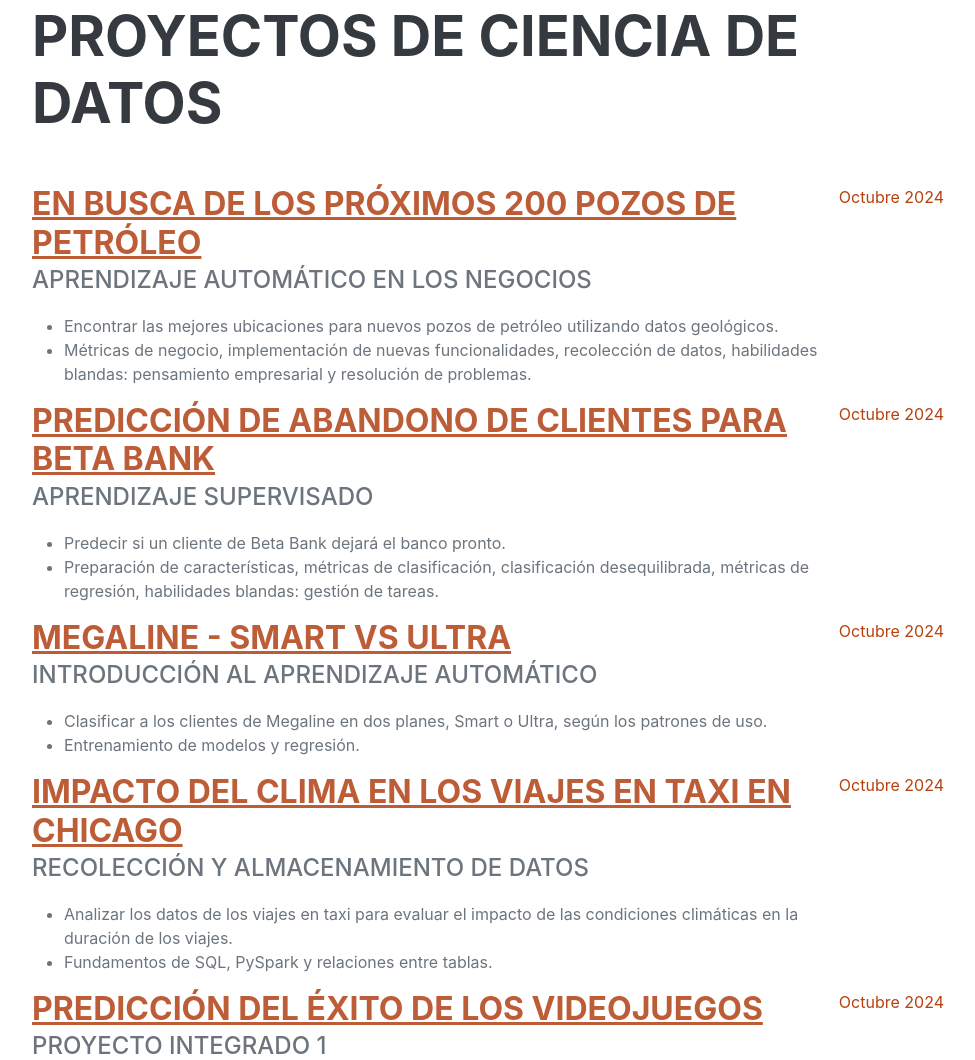
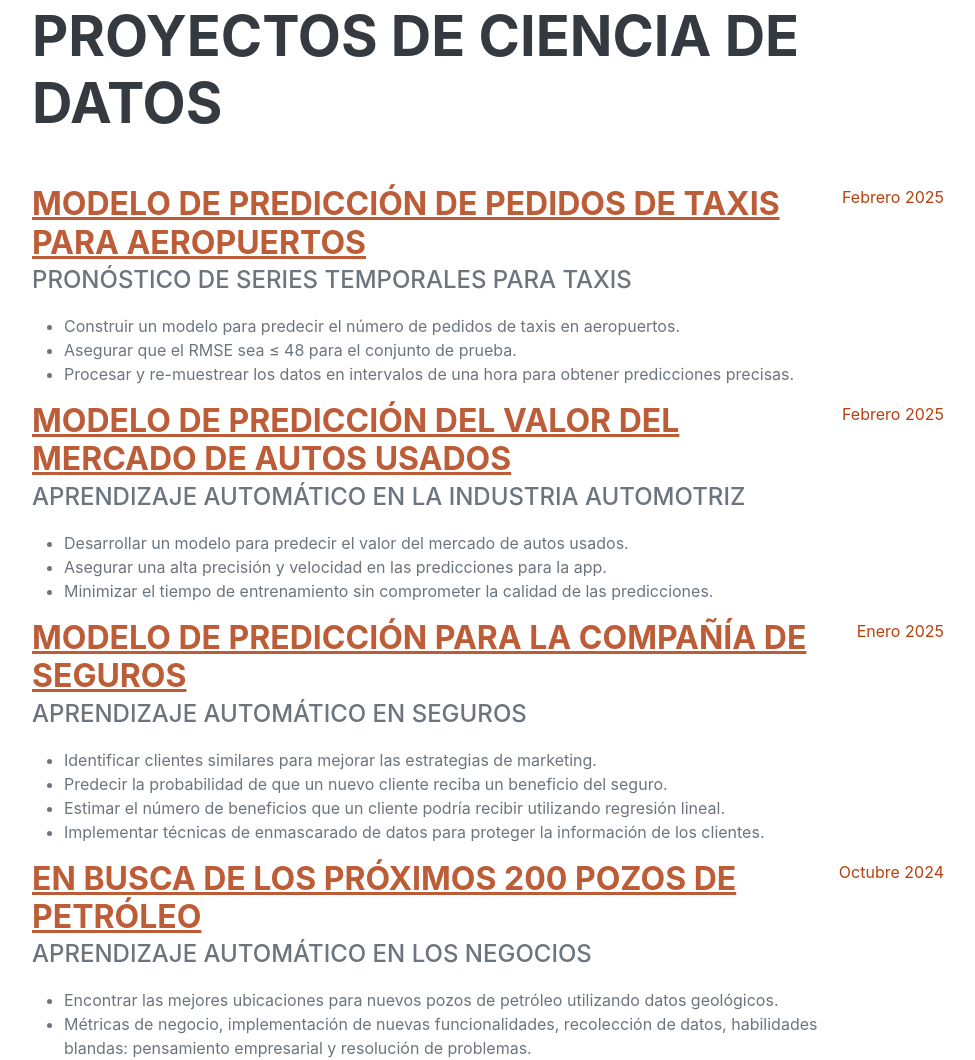
Before and after one commit to carolinagles/mypage_es, a plain HTML site: page index.html in a window 1280 px wide. Shown: the part 1880-2940 px from the top of the page, without its empty margins (288-1263 px from the left). Drawn offline with Linux system fonts and the light colour scheme; a web font is replaced by a local one.

Commit message:
actualizacion

```diff
--- a/index.html
+++ b/index.html
@@ -99,6 +99,46 @@
 <section class="resume-section" id="projects">
     <div class="resume-section-content">
         <h2 class="mb-5">Proyectos de Ciencia de Datos</h2>
+        <div class="d-flex flex-column flex-md-row justify-content-between">
+            <div class="flex-grow-1">
+                <h3 class="mb-0"><a href="https://github.com/carolinagles/datascience/blob/main/13.Time_series/Sweet_lift_taxi_es.ipynb" target="_blank">Modelo de Predicción de Pedidos de Taxis para Aeropuertos</a></h3>
+                <div class="subheading mb-3">Pronóstico de Series Temporales para Taxis</div>
+                <ul>
+                    <li>Construir un modelo para predecir el número de pedidos de taxis en aeropuertos.</li>
+                    <li>Asegurar que el RMSE sea ≤ 48 para el conjunto de prueba.</li>
+                    <li>Procesar y re-muestrear los datos en intervalos de una hora para obtener predicciones precisas.</li>
+                </ul>
+            </div>
+            <div class="flex-shrink-0"><span class="text-primary">Febrero 2025</span></div>
+        </div>
+
+        <div class="d-flex flex-column flex-md-row justify-content-between">
+            <div class="flex-grow-1">
+                <h3 class="mb-0"><a href="https://github.com/carolinagles/datascience/blob/main/12.Numerical_methods/Rusty_bargain_es.ipynb" target="_blank">Modelo de Predicción del Valor del Mercado de Autos Usados</a></h3>
+                <div class="subheading mb-3">Aprendizaje Automático en la Industria Automotriz</div>
+                <ul>
+                    <li>Desarrollar un modelo para predecir el valor del mercado de autos usados.</li>
+                    <li>Asegurar una alta precisión y velocidad en las predicciones para la app.</li>
+                    <li>Minimizar el tiempo de entrenamiento sin comprometer la calidad de las predicciones.</li>
+                </ul>
+            </div>
+            <div class="flex-shrink-0"><span class="text-primary">Febrero 2025</span></div>
+        </div>
+
+        <div class="d-flex flex-column flex-md-row justify-content-between">
+            <div class="flex-grow-1">
+                <h3 class="mb-0"><a href="https://github.com/carolinagles/datascience/blob/main/11.Linear_algebra/Sure_tomorrow_es.ipynb" target="_blank">Modelo de Predicción para la Compañía de Seguros</a></h3>
+                <div class="subheading mb-3">Aprendizaje Automático en Seguros</div>
+                <ul>
+                    <li>Identificar clientes similares para mejorar las estrategias de marketing.</li>
+                    <li>Predecir la probabilidad de que un nuevo cliente reciba un beneficio del seguro.</li>
+                    <li>Estimar el número de beneficios que un cliente podría recibir utilizando regresión lineal.</li>
+                    <li>Implementar técnicas de enmascarado de datos para proteger la información de los clientes.</li>
+                </ul>
+            </div>
+            <div class="flex-shrink-0"><span class="text-primary">Enero 2025</span></div>
+        </div>
+
         <div class="d-flex flex-column flex-md-row justify-content-between">
             <div class="flex-grow-1">
                 <h3 class="mb-0"><a href="https://github.com/carolinagles/datascience/blob/main/10.Machine_Learning_in_Business/OilyGiant_Company_es.ipynb" target="_blank">En busca de los próximos 200 pozos de petróleo</a></h3>
```
